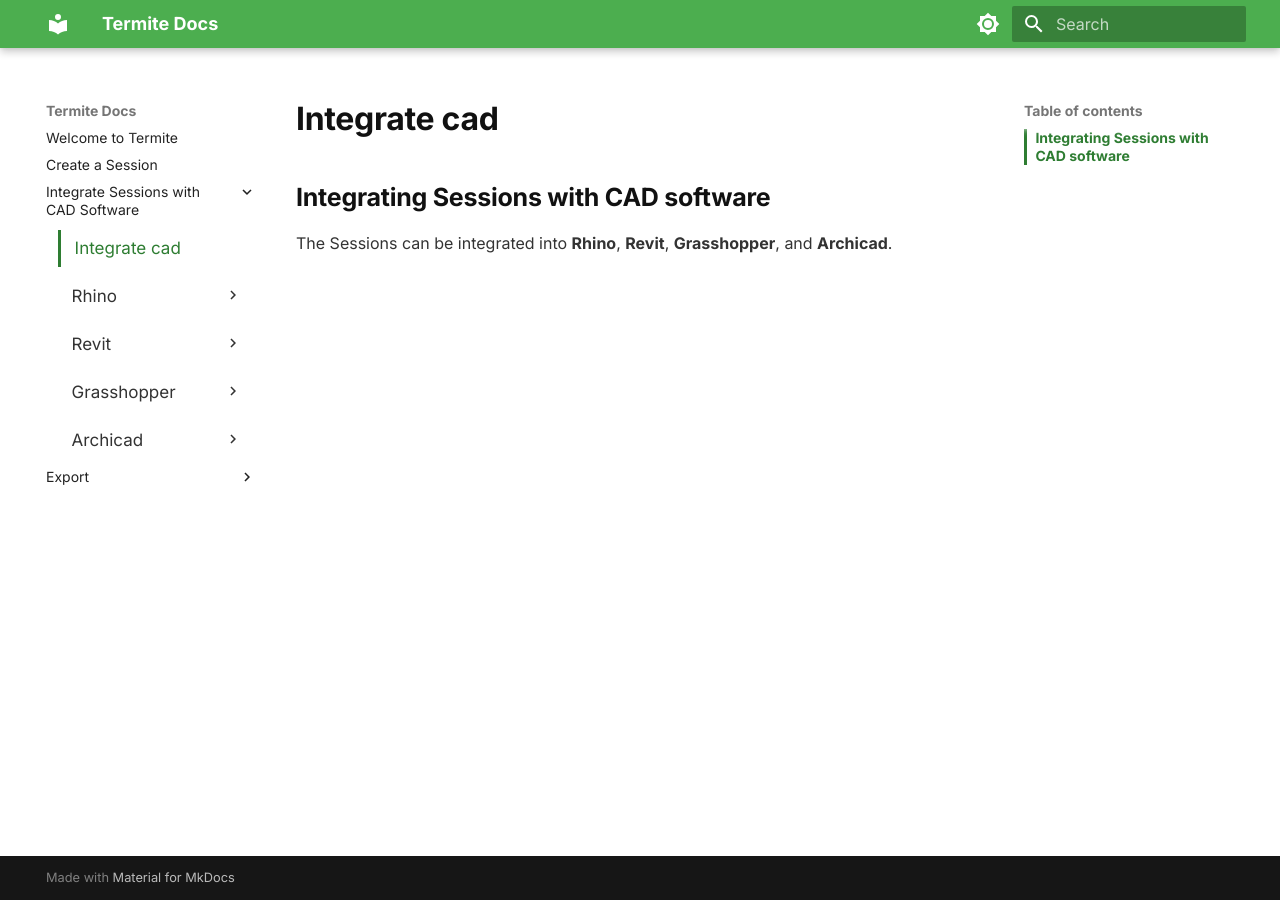
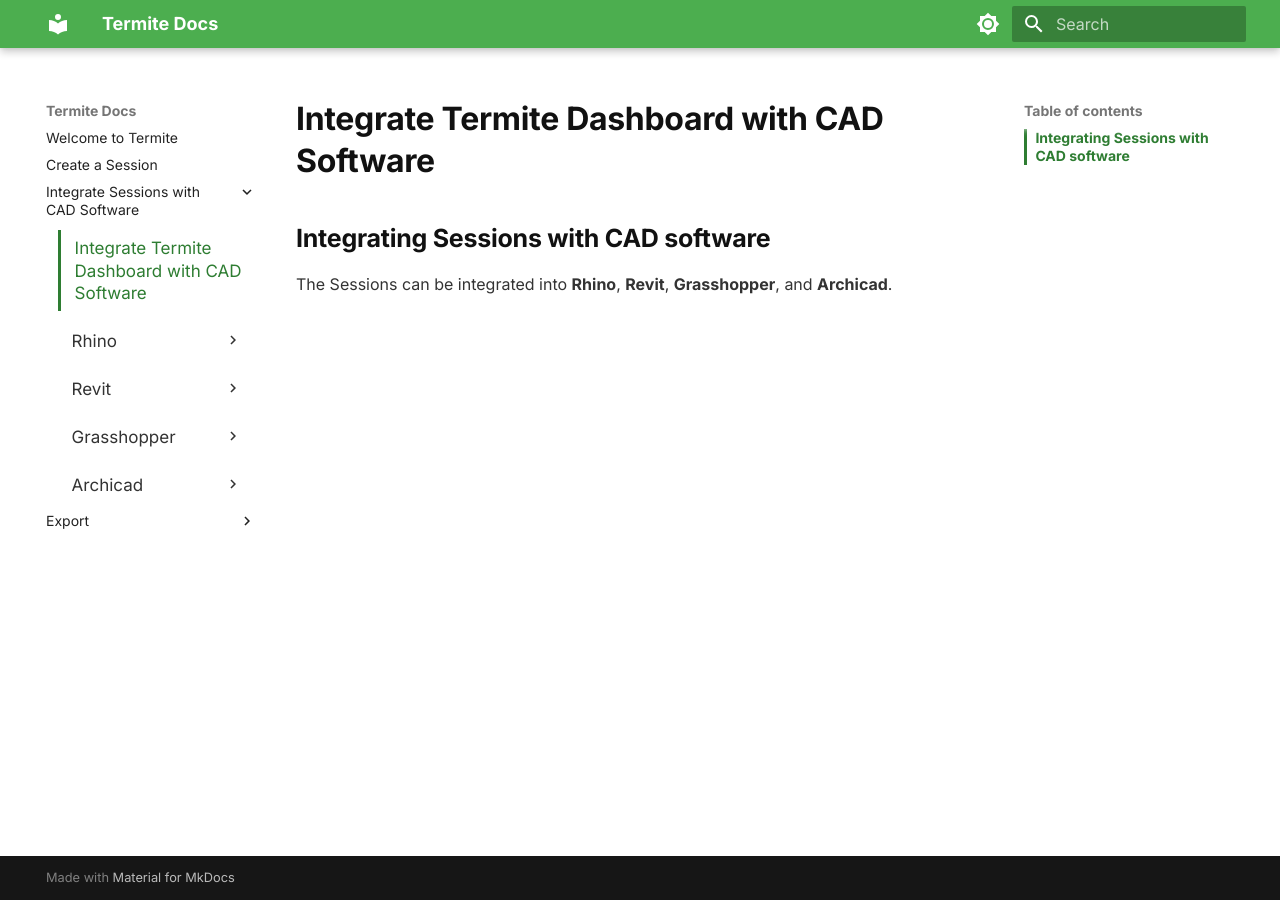
Before and after one commit to Fereshteh7720/Documentation, an MkDocs documentation site: the page built from docs/integrate-cad.md, in a window 1280 px wide. Built offline with MkDocs 1.6.1 and Material for MkDocs 9.7.7, drawn with Linux system fonts in a browser that asks for light colours.

```diff
--- a/docs/sessions.md
+++ b/docs/sessions.md
@@ -93,3 +93,5 @@ Check out a short video on how to reuse your saved spaces:
   allow="accelerometer; autoplay; clipboard-write; encrypted-media; gyroscope; picture-in-picture; web-share"
   allowfullscreen>
 </iframe>
+
+Ready to start generating your layout? [Integrate Termite Dashboard with CAD software](integrate-cad.md)
--- a/mkdocs.yml
+++ b/mkdocs.yml
@@ -5,7 +5,7 @@ nav:
   - Welcome to Termite: welcome.md
   - Create a Session: sessions.md
   - Integrate Sessions with CAD Software:
-      - 'integrate-cad.md'
+      - Integrate Termite Dashboard with CAD Software: 'integrate-cad.md'
       - Rhino:
           - Sync: 'sync-rhino.md'
           - Generate: 'generate-rhino.md'
```
